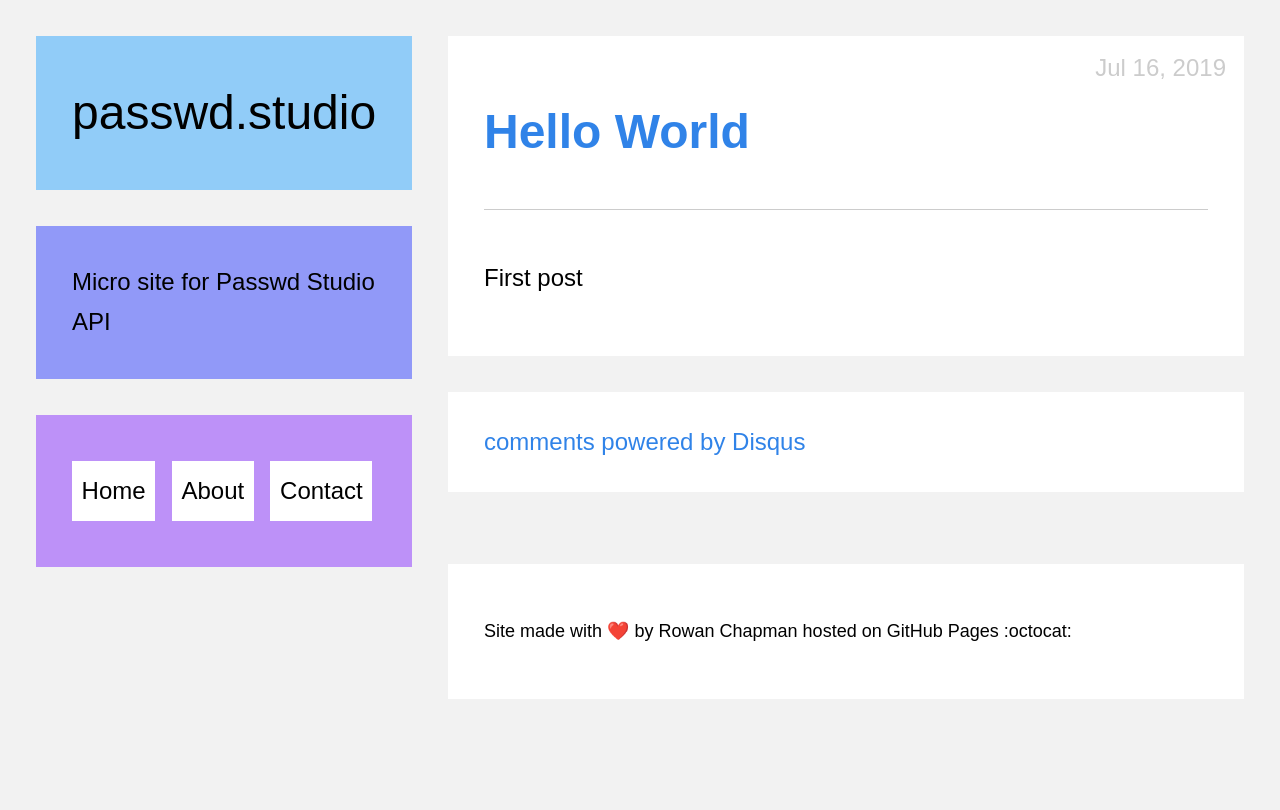
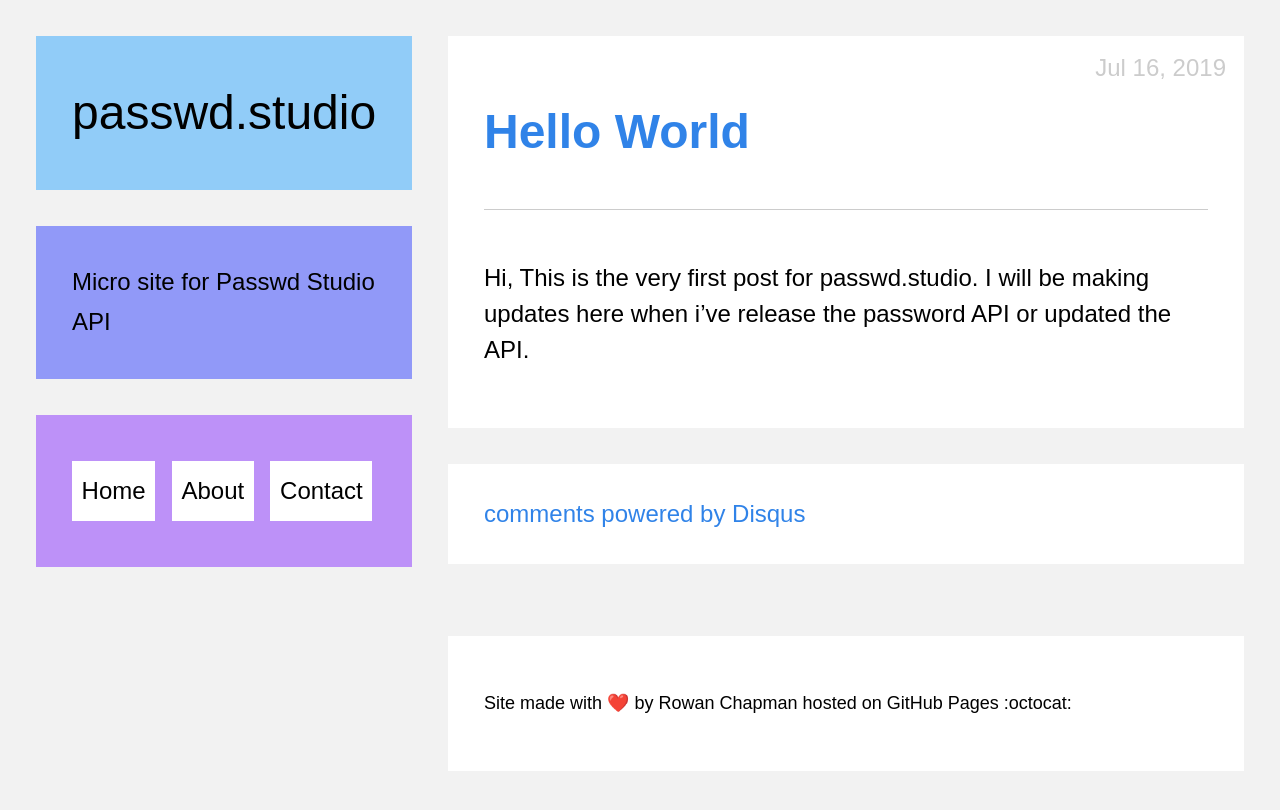
Before and after one commit to rchapman83/passwd-studio-web, a Jekyll site: the page built from _posts/2019-07-16-hello-world.markdown, in a window 1280 px wide. Shown: the top 810 px of the page. Built offline with Jekyll 4.4.1, drawn with Linux system fonts in a browser that asks for light colours; emoji names are drawn with the system emoji font; comment, search, counter and statistics services are not loaded.

Commit message:
Updated Hello World

```diff
--- a/_posts/2019-07-16-hello-world.markdown
+++ b/_posts/2019-07-16-hello-world.markdown
@@ -1,6 +1,11 @@
 ---
 title: Hello World
 date: 2019-07-16 21:49:00 +10:00
+categories:
+- general
+tags:
+- note
 ---
 
-First post
+Hi, This is the very first post for passwd.studio.
+I will be making updates here when i've release the password API or updated the API.
```
